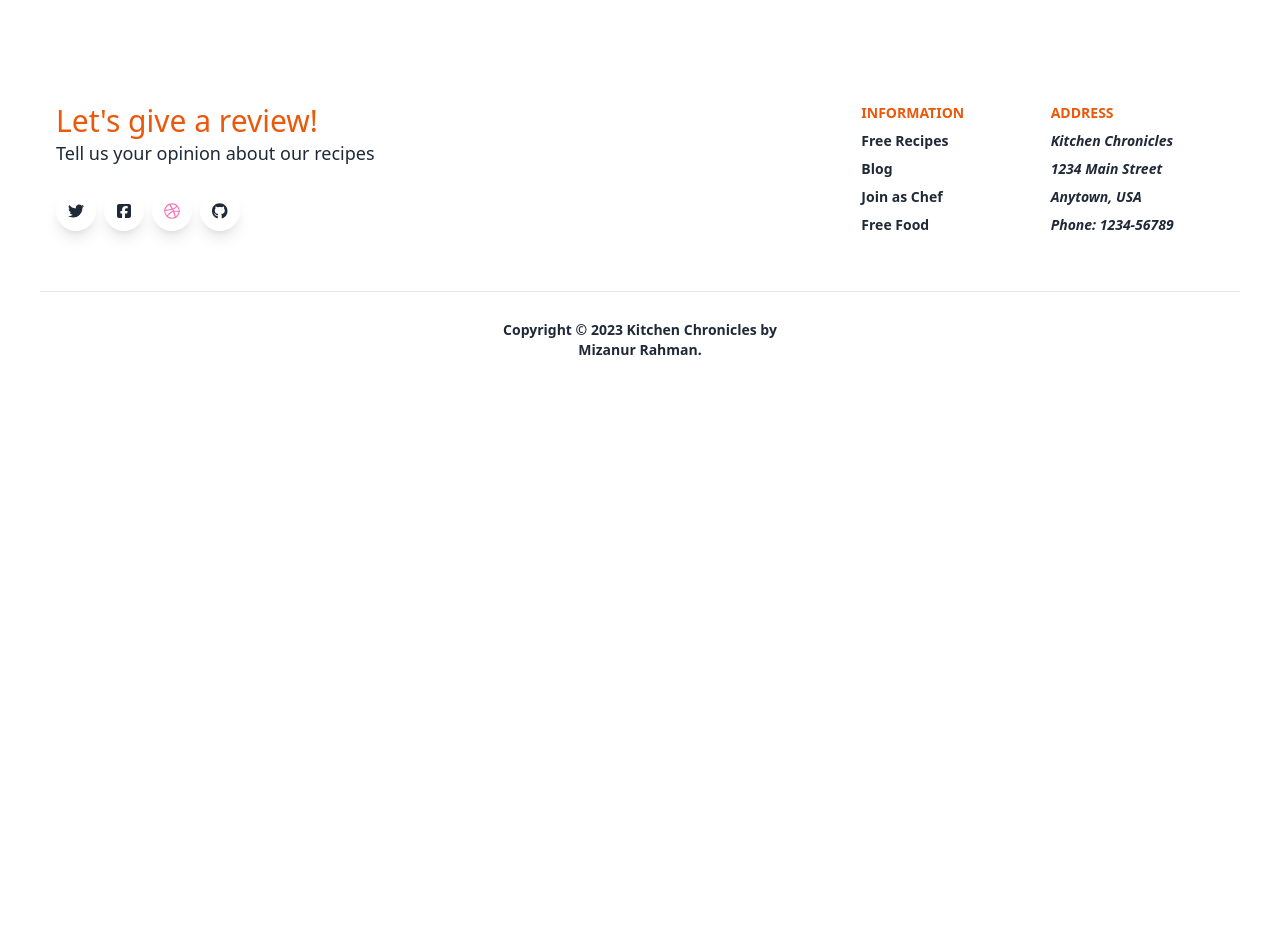
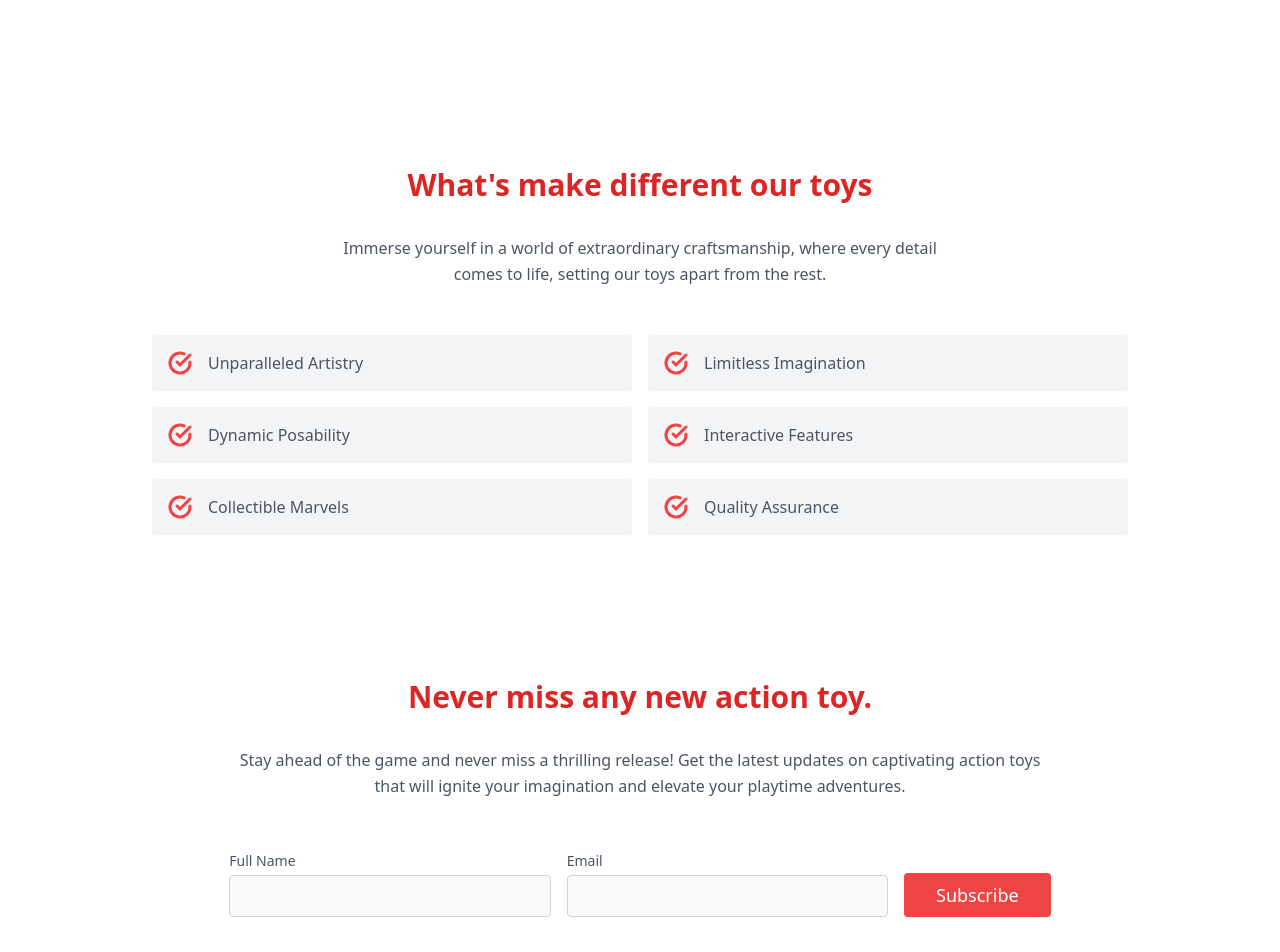
Before and after one commit to MizanPHero/toymarket-client-side, a React (Vite) app: page / in a window 1280 px wide. Shown: the part 2120-3072 px from the top of the page. Before the commit the page ends 2516 px from the top, so only its background shows below. Built offline with nearby package versions, Linux system fonts and the light colour scheme; no server answers.

Commit message:
Feature Section and Subscribe Section Added

```diff
--- a/src/Pages/Home/Category/Category.jsx
+++ b/src/Pages/Home/Category/Category.jsx
@@ -13,7 +13,6 @@ const Category = () => {
       });
   }, [activeTab]);
 
-  console.log(toys);
 
   const handleTabClick = (tab) => {
     setActiveTab(tab);
--- a/src/Pages/Home/Gallery/Gallery.jsx
+++ b/src/Pages/Home/Gallery/Gallery.jsx
@@ -5,7 +5,7 @@ const Gallery = () => {
     <div>
       <section className="text-gray-600 body-font">
         <div className="container flex flex-wrap px-5 py-24 mx-auto">
-          <h1 className="mx-auto mb-8 text-3xl font-medium text-center text-red-600">
+          <h1 className="mx-auto mb-8 text-3xl font-semibold text-center text-red-600">
             Toy Gallery
           </h1>
           <div className="flex flex-wrap w-full mb-20">
--- a/src/Pages/Home/Home/Home.jsx
+++ b/src/Pages/Home/Home/Home.jsx
@@ -1,6 +1,8 @@
 import Banner from "../Banner/Banner";
 import Category from "../Category/Category";
 import Gallery from "../Gallery/Gallery";
+import Subscribe from "../Subscribe/Subscribe";
+import ToyFeature from "../ToyFeature/ToyFeature";
 
 
 
@@ -10,6 +12,9 @@ const Home = () => {
       <Banner></Banner>
       <Category></Category>
       <Gallery></Gallery>
+      <ToyFeature></ToyFeature>
+      <Subscribe></Subscribe>
+
     </div>
   );
 };
--- /dev/null
+++ b/src/Pages/Home/Subscribe/Subscribe.jsx
@@ -0,0 +1,53 @@
+const Subscribe = () => {
+  return (
+    <div className="mb-24 my-container" >
+      <section className="text-gray-600 body-font">
+        <div className="mx-auto ">
+          <div className="flex flex-col w-full mb-12 text-center">
+            <h1 className="mb-8 text-3xl font-semibold text-center text-red-600 text-centermx-auto sm:text-3xl title-font">
+            Never miss any new action toy.
+            </h1>
+            <p className="mx-auto text-base leading-relaxed lg:w-2/3">
+            Stay ahead of the game and never miss a thrilling release! Get the latest updates on captivating action toys that will ignite your imagination and elevate your playtime adventures.
+            </p>
+          </div>
+          <div className="flex flex-col items-end w-full px-8 mx-auto space-y-4 lg:w-2/3 sm:flex-row sm:space-x-4 sm:space-y-0 sm:px-0">
+            <div className="relative flex-grow w-full">
+              <label
+                htmlFor="full-name"
+                className="text-sm leading-7 text-gray-600"
+              >
+                Full Name
+              </label>
+              <input
+                type="text"
+                id="full-name"
+                name="full-name"
+                className="w-full px-3 py-1 text-base leading-8 text-gray-700 transition-colors duration-200 ease-in-out bg-gray-100 bg-opacity-50 border border-gray-300 rounded outline-none focus:border-red-500 focus:bg-transparent focus:ring-2 focus:ring-red-200"
+              />
+            </div>
+            <div className="relative flex-grow w-full">
+              <label
+                htmlFor="email"
+                className="text-sm leading-7 text-gray-600"
+              >
+                Email
+              </label>
+              <input
+                type="email"
+                id="email"
+                name="email"
+                className="w-full px-3 py-1 text-base leading-8 text-gray-700 transition-colors duration-200 ease-in-out bg-gray-100 bg-opacity-50 border border-gray-300 rounded outline-none focus:border-red-500 focus:bg-transparent focus:ring-2 focus:ring-red-200"
+              />
+            </div>
+            <button className="px-8 py-2 text-lg text-white bg-red-500 border-0 rounded focus:outline-none hover:bg-red-600">
+              Subscribe
+            </button>
+          </div>
+        </div>
+      </section>
+    </div>
+  );
+};
+
+export default Subscribe;
--- /dev/null
+++ b/src/Pages/Home/ToyFeature/ToyFeature.jsx
@@ -0,0 +1,139 @@
+import React from "react";
+
+const ToyFeature = () => {
+  return (
+    <div>
+      <section className="text-gray-600 body-font">
+        <div className="container px-5 py-24 mx-auto">
+          <div className="mb-10 text-center">
+            <h1 className="mb-8 text-3xl font-semibold text-center text-red-600 text-centermx-auto sm:text-3xl title-font">
+              What's make different our toys
+            </h1>
+            <p className="mx-auto text-base leading-relaxed xl:w-2/4 lg:w-3/4">
+              Immerse yourself in a world of extraordinary craftsmanship, where
+              every detail comes to life, setting our toys apart from the rest.
+            </p>
+          </div>
+          <div className="flex flex-wrap -mx-2 lg:w-4/5 sm:mx-auto sm:mb-2">
+            <div className="w-full p-2 sm:w-1/2">
+              <div className="flex items-center h-full p-4 bg-gray-100 rounded">
+                <svg
+                  fill="none"
+                  stroke="currentColor"
+                  strokeLinecap="round"
+                  strokeLinejoin="round"
+                  strokeWidth="3"
+                  className="flex-shrink-0 w-6 h-6 mr-4 text-red-500"
+                  viewBox="0 0 24 24"
+                >
+                  <path d="M22 11.08V12a10 10 0 11-5.93-9.14"></path>
+                  <path d="M22 4L12 14.01l-3-3"></path>
+                </svg>
+                <span className="font-medium title-font">
+                Unparalleled Artistry
+                </span>
+              </div>
+            </div>
+            <div className="w-full p-2 sm:w-1/2">
+              <div className="flex items-center h-full p-4 bg-gray-100 rounded">
+                <svg
+                  fill="none"
+                  stroke="currentColor"
+                  strokeLinecap="round"
+                  strokeLinejoin="round"
+                  strokeWidth="3"
+                  className="flex-shrink-0 w-6 h-6 mr-4 text-red-500"
+                  viewBox="0 0 24 24"
+                >
+                  <path d="M22 11.08V12a10 10 0 11-5.93-9.14"></path>
+                  <path d="M22 4L12 14.01l-3-3"></path>
+                </svg>
+                <span className="font-medium title-font">
+                Limitless Imagination
+                </span>
+              </div>
+            </div>
+            <div className="w-full p-2 sm:w-1/2">
+              <div className="flex items-center h-full p-4 bg-gray-100 rounded">
+                <svg
+                  fill="none"
+                  stroke="currentColor"
+                  strokeLinecap="round"
+                  strokeLinejoin="round"
+                  strokeWidth="3"
+                  className="flex-shrink-0 w-6 h-6 mr-4 text-red-500"
+                  viewBox="0 0 24 24"
+                >
+                  <path d="M22 11.08V12a10 10 0 11-5.93-9.14"></path>
+                  <path d="M22 4L12 14.01l-3-3"></path>
+                </svg>
+                <span className="font-medium title-font">
+                Dynamic Posability
+                </span>
+              </div>
+            </div>
+            <div className="w-full p-2 sm:w-1/2">
+              <div className="flex items-center h-full p-4 bg-gray-100 rounded">
+                <svg
+                  fill="none"
+                  stroke="currentColor"
+                  strokeLinecap="round"
+                  strokeLinejoin="round"
+                  strokeWidth="3"
+                  className="flex-shrink-0 w-6 h-6 mr-4 text-red-500"
+                  viewBox="0 0 24 24"
+                >
+                  <path d="M22 11.08V12a10 10 0 11-5.93-9.14"></path>
+                  <path d="M22 4L12 14.01l-3-3"></path>
+                </svg>
+                <span className="font-medium title-font">
+                Interactive Features
+                </span>
+              </div>
+            </div>
+            <div className="w-full p-2 sm:w-1/2">
+              <div className="flex items-center h-full p-4 bg-gray-100 rounded">
+                <svg
+                  fill="none"
+                  stroke="currentColor"
+                  strokeLinecap="round"
+                  strokeLinejoin="round"
+                  strokeWidth="3"
+                  className="flex-shrink-0 w-6 h-6 mr-4 text-red-500"
+                  viewBox="0 0 24 24"
+                >
+                  <path d="M22 11.08V12a10 10 0 11-5.93-9.14"></path>
+                  <path d="M22 4L12 14.01l-3-3"></path>
+                </svg>
+                <span className="font-medium title-font">
+                Collectible Marvels
+                </span>
+              </div>
+            </div>
+            <div className="w-full p-2 sm:w-1/2">
+              <div className="flex items-center h-full p-4 bg-gray-100 rounded">
+                <svg
+                  fill="none"
+                  stroke="currentColor"
+                  strokeLinecap="round"
+                  strokeLinejoin="round"
+                  strokeWidth="3"
+                  className="flex-shrink-0 w-6 h-6 mr-4 text-red-500"
+                  viewBox="0 0 24 24"
+                >
+                  <path d="M22 11.08V12a10 10 0 11-5.93-9.14"></path>
+                  <path d="M22 4L12 14.01l-3-3"></path>
+                </svg>
+                <span className="font-medium title-font">
+                Quality Assurance
+                </span>
+              </div>
+            </div>
+          </div>
+        </div>
+      </section>
+    </div>
+  );
+};
+
+export default ToyFeature;
--- a/src/Pages/Shared/Footer/Footer.jsx
+++ b/src/Pages/Shared/Footer/Footer.jsx
@@ -1,56 +1,68 @@
 import React from "react";
 import { FontAwesomeIcon } from "@fortawesome/react-fontawesome";
+import logoWhite from "../../../assets/logo-red.svg";
 import {
   faTwitter,
   faFacebookSquare,
   faDribbble,
   faGithub,
 } from "@fortawesome/free-brands-svg-icons";
+import { Link } from "react-router-dom";
 
 const Footer = () => {
   return (
-    <footer className="relative pt-4 pb-6 my-container bg-blueGray-200">
+    <footer className="relative pt-8 pb-6 my-container bg-blueGray-200">
       <div className="container px-4 mx-auto">
         <div className="flex flex-wrap text-left lg:text-left">
-          <div className="w-full px-4 lg:w-6/12">
-            <h4 className="text-3xl text-orange-600 fonat-semibold">
-              Let's give a review!
-            </h4>
+          <div className="w-full px-4 lg:w-4/12">
+            <Link to="/" className="items-center flex-1 inline-block">
+              <img className="h-8" src={logoWhite} alt="" />
+              <span className="text-2xl font-bold tracking-wide text-gray-800">
+                Toy Fusion
+              </span>
+            </Link>
             <h5 className="mt-0 mb-2 text-lg text-blueGray-600">
-              Tell us your opinion about our recipes
+              Where Imagination Meets Action
             </h5>
-            <div className="mt-6 mb-6 lg:mb-0">
+          </div>
+          <div className="w-full px-4 lg:w-4/12">
+            <h1 className="block mb-2 text-sm font-semibold text-center text-red-600 uppercase">
+              Find Us Social Media
+            </h1>
+            <div>
+              <div className="mt-6 mb-6 text-center lg:mb-0">
                 <button
-                className="items-center justify-center w-10 h-10 mr-2 font-normal bg-white rounded-full shadow-lg outline-none text-lightBlue-400 align-center focus:outline-none"
+                  className="items-center justify-center w-10 h-10 mr-2 font-bold bg-white rounded-full shadow-lg outline-none text-lightBlue-400 align-center focus:outline-none"
                   type="button"
                 >
                   <FontAwesomeIcon icon={faTwitter} />
                 </button>
                 <button
-                className="items-center justify-center w-10 h-10 mr-2 font-normal bg-white rounded-full shadow-lg outline-none text-lightBlue-600 align-center focus:outline-none"
+                  className="items-center justify-center w-10 h-10 mr-2 font-bold bg-white rounded-full shadow-lg outline-none text-lightBlue-600 align-center focus:outline-none"
                   type="button"
                 >
                   <FontAwesomeIcon icon={faFacebookSquare} />
                 </button>
                 <button
-                className="items-center justify-center w-10 h-10 mr-2 font-normal text-pink-400 bg-white rounded-full shadow-lg outline-none align-center focus:outline-none"
+                  className="items-center justify-center w-10 h-10 mr-2 font-bold text-pink-400 bg-white rounded-full shadow-lg outline-none align-center focus:outline-none"
                   type="button"
                 >
                   <FontAwesomeIcon icon={faDribbble} />
                 </button>
                 <button
-                className="items-center justify-center w-10 h-10 mr-2 font-normal bg-white rounded-full shadow-lg outline-none text-blueGray-800 align-center focus:outline-none"
+                  className="items-center justify-center w-10 h-10 mr-2 font-bold bg-white rounded-full shadow-lg outline-none text-blueGray-800 align-center focus:outline-none"
                   type="button"
                 >
                   <FontAwesomeIcon icon={faGithub} />
                 </button>
               </div>
             </div>
-          <div className="w-full px-4 lg:w-6/12">
+          </div>
+          <div className="w-full px-4 lg:w-4/12">
             <div className="flex flex-wrap mb-6 items-top">
               <div className="w-full px-4 ml-auto lg:w-4/12">
-                <span className="block mb-2 text-sm font-semibold text-orange-600 uppercase">
-                  Information
+                <span className="block mb-2 text-sm font-semibold text-red-600 uppercase">
+                  Resources
                 </span>
                 <ul className="list-unstyled">
                   <li>
@@ -58,7 +70,7 @@ const Footer = () => {
                       className="block pb-2 text-sm font-semibold text-blueGray-600 hover:text-blueGray-800"
                       href="#"
                     >
-                      Free Recipes
+                      Terms & Policy
                     </a>
                   </li>
                   <li>
@@ -66,7 +78,7 @@ const Footer = () => {
                       className="block pb-2 text-sm font-semibold text-blueGray-600 hover:text-blueGray-800"
                       href=""
                     >
-                      Blog
+                      FAQ
                     </a>
                   </li>
                   <li>
@@ -74,7 +86,7 @@ const Footer = () => {
                       className="block pb-2 text-sm font-semibold text-blueGray-600 hover:text-blueGray-800"
                       href=""
                     >
-                      Join as Chef
+                      Return Policy
                     </a>
                   </li>
                   <li>
@@ -82,13 +94,14 @@ const Footer = () => {
                       className="block pb-2 text-sm font-semibold text-blueGray-600 hover:text-blueGray-800"
                       href=""
                     >
-                      Free Food
+                      Home Delivery
                     </a>
                   </li>
                 </ul>
               </div>
+
               <div className="w-full px-4 lg:w-4/12">
-                <span className="block mb-2 text-sm font-semibold text-orange-600 uppercase">
+                <span className="block mb-2 text-sm font-semibold text-red-600 uppercase">
                   Address
                 </span>
                 <ul className="list-unstyled">
@@ -97,7 +110,7 @@ const Footer = () => {
                       className="block pb-2 text-sm italic font-semibold text-blueGray-600 hover:text-blueGray-800"
                       href=""
                     >
-                      Kitchen Chronicles
+                      Toy Fusion
                     </a>
                   </li>
                   <li>
@@ -140,7 +153,7 @@ const Footer = () => {
                 target="blank"
               >
                 {" "}
-                Kitchen Chronicles by
+                Toy Fusion by
               </a>
               <br />
               <a href="" className="text-blueGray-500 hover:text-blueGray-800">
--- a/src/Pages/Shared/NavBar/NavBar.jsx
+++ b/src/Pages/Shared/NavBar/NavBar.jsx
@@ -17,7 +17,7 @@ const NavBar = () => {
   return (
     <div className="px-4 py-5 mx-auto bg-white sm:max-w-xl md:max-w-full lg:max-w-screen-2xl md:px-18 lg:px-6">
       <div className="relative flex items-center justify-between">
-        {/* Logo Section */}
+
         <Link to="/" className="inline-flex items-center flex-1">
           <img className="h-8" src={logoWhite} alt="" />
           <span className="ml-2 text-2xl font-bold tracking-wide text-gray-800">
@@ -25,7 +25,7 @@ const NavBar = () => {
           </span>
         </Link>
 
-        {/* Nav Items Section */}
+
 
         <ul className="items-center hidden space-x-8 lg:flex">
           <li>
```
Lines whose indentation alone changed are shown as unchanged.
